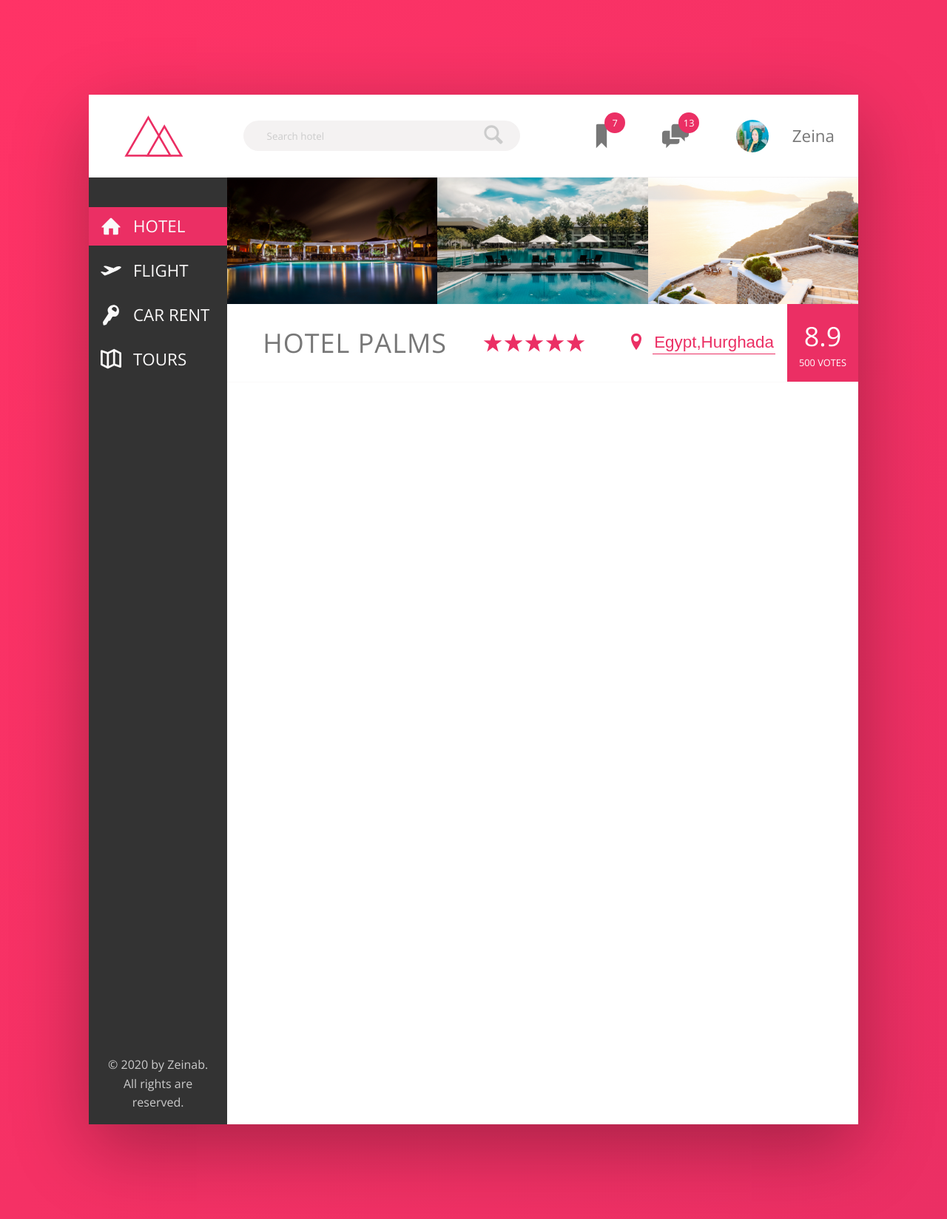
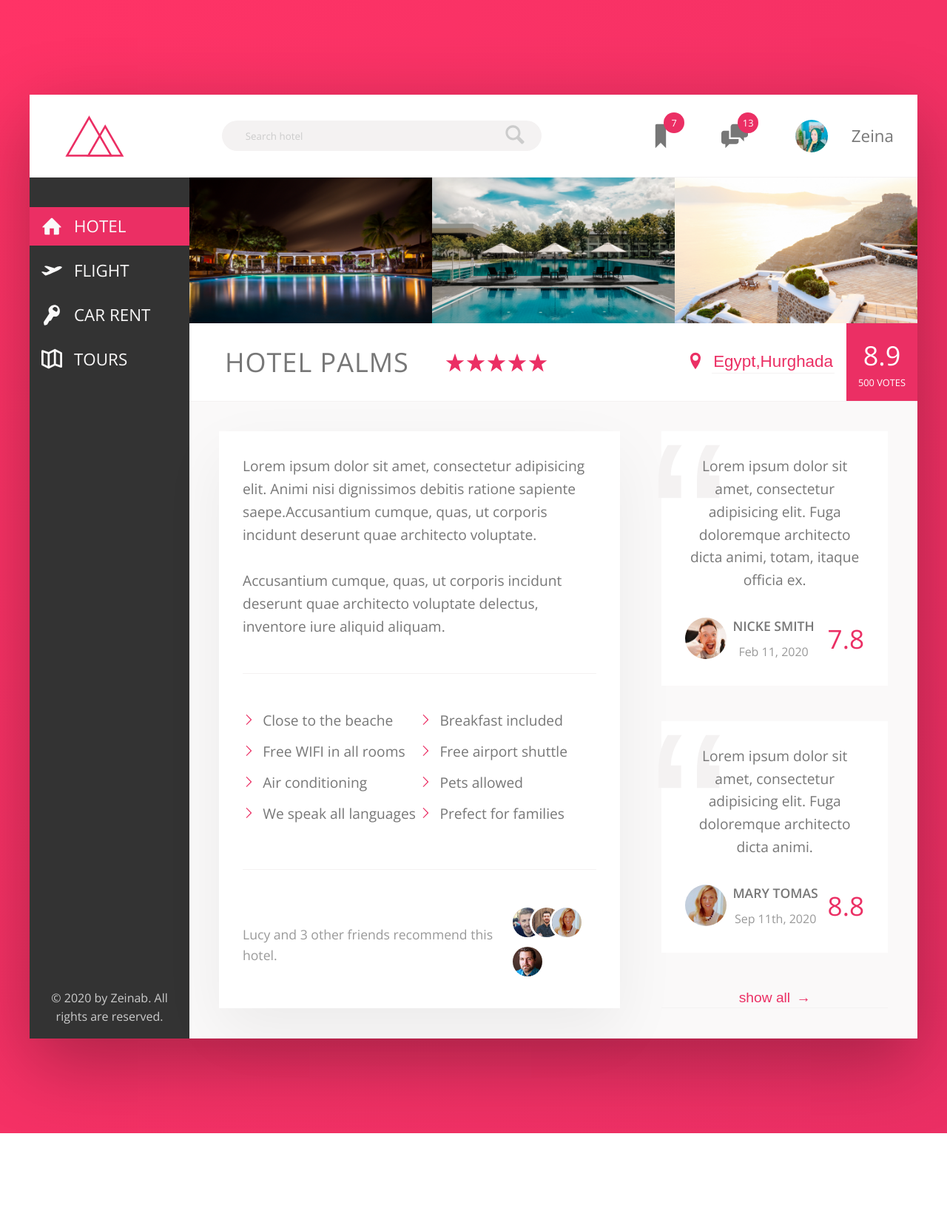
Before and after one commit to zeinamagdy/Trillo, a PHP site: page / in a window 1280 px wide. Shown: the whole page at 74% size. After the commit the page ends 1532 px from the top, so only its background shows below. Run offline with PHP 8.4, Linux system fonts and the light colour scheme.

Commit message:
review section

```diff
--- a/css/style.css
+++ b/css/style.css
@@ -9,8 +9,9 @@
   --color-grey-dark-1: #333;
   --color-grey-dark-2: #777;
   --color-grey-dark-3: #999;
-  --shadow-drak: 0 2rem 6rem rgba(0, 0, 0, 0.3)
-; }
+  --shadow-drak: 0 2rem 6rem rgba(0, 0, 0, 0.3);
+  --shadow-light: 0 2rem 5rem rgba(0,0,0,.06);
+  --line:1px solid var(--color-grey-light-2); }
 
 * {
   margin: 0;
@@ -36,7 +37,7 @@ body {
   min-height: 100vh; }
 
 .container {
-  max-width: 65rem;
+  max-width: 75rem;
   margin: 8rem auto;
   background-color: var(--color-grey-light-1);
   box-shadow: var(--shadow-drak);
@@ -46,7 +47,7 @@ body {
   font-size: 1.4rem;
   height: 7rem;
   background-color: #fff;
-  border-bottom: 1px solid var(--color-grey-light-2);
+  border-bottom: var(--line);
   display: flex;
   justify-content: space-between;
   align-items: center; }
@@ -57,7 +58,6 @@ body {
 .sidebar {
   background-color: var(--color-grey-dark-1);
   flex: 0 0 18%;
-  height: 80rem;
   display: flex;
   flex-direction: column;
   justify-content: space-between; }
@@ -65,6 +65,26 @@ body {
 .hotel-view {
   background-color: #fff;
   flex: 1; }
+
+.details {
+  font-size: 1.2rem;
+  display: flex;
+  padding: 2.5rem;
+  background-color: var(--color-grey-light-1);
+  border-bottom: var(--line); }
+
+.description {
+  background-color: #fff;
+  box-shadow: var(--shadow-light);
+  padding: 2rem;
+  flex: 0 0 60%;
+  margin-right: 3.5rem; }
+
+.user-review {
+  flex: 1;
+  display: flex;
+  flex-direction: column;
+  text-align: center; }
 
 .logo {
   height: 3.5rem;
@@ -197,7 +217,7 @@ body {
 .overview {
   display: flex;
   align-items: center;
-  border-bottom: 1px solid var(--color-grey-light-1); }
+  border-bottom: var(--line); }
   .overview__heading {
     font-size: 2.25rem;
     font-weight: 300;
@@ -239,14 +259,19 @@ body {
   border: none;
   color: var(--color-Primary);
   font-size: inherit;
-  border-bottom: 1px solid currentColor;
+  border-bottom: var(--line);
   padding: 2px;
   display: inline-block;
   background-color: transparent;
   cursor: pointer;
   transition: all 0.2s; }
+  .btn-inline span {
+    margin-left: 3px;
+    transition: margin-left .2s; }
   .btn-inline:hover {
-    color: var(--color-grey-light-1S); }
+    color: var(--color-grey-dark-1); }
+    .btn-inline:hover span {
+      margin-left: 8px; }
   .btn-inline:focus {
     border: none;
     animation: plusate 1s infinite; }
@@ -261,3 +286,88 @@ body {
   100% {
     transform: scale(1);
     box-shadow: none; } }
+
+.paragraph:not(:last-of-type) {
+  margin-bottom: 2rem; }
+
+.list {
+  list-style: none;
+  margin: 3rem 0;
+  padding: 3rem 0;
+  border-top: var(--line);
+  border-bottom: var(--line);
+  display: flex;
+  flex-wrap: wrap; }
+  .list__item {
+    flex: 0 0 50%;
+    margin-bottom: .7rem; }
+  .list__item::before {
+    content: "";
+    width: 1rem;
+    height: 1rem;
+    margin-right: .7rem;
+    display: inline-block;
+    background-color: var(--color-Primary);
+    mask-image: url(../img/chevron-thin-right.svg);
+    -webkit-mask-image: url(../img/chevron-thin-right.svg);
+    mask-size: cover;
+    -webkit-mask-size: cover; }
+
+.recommend {
+  font-size: 1.1rem;
+  color: var(--color-grey-dark-3);
+  display: flex;
+  align-items: center; }
+  .recommend__count {
+    margin-right: auto; }
+  .recommend__photo {
+    box-sizing: content-box;
+    height: 2.5rem;
+    width: 2.5rem;
+    border-radius: 50%;
+    border: 3px solid #fff; }
+    .recommend__photo:not(:last-child) {
+      margin-right: -1.5rem; }
+
+.review {
+  background-color: #fff;
+  box-shadow: var(--shadow-ligh);
+  padding: 2rem;
+  margin-bottom: 3rem;
+  position: relative; }
+  .review__text {
+    margin-bottom: 2rem;
+    position: relative;
+    z-index: 10;
+    overflow: hidden; }
+  .review__user {
+    display: flex;
+    align-items: center; }
+  .review__user-box {
+    margin-right: auto; }
+  .review__photo {
+    height: 3.5rem;
+    width: 3.5rem;
+    border-radius: 50%;
+    margin-right: .5rem; }
+  .review__user-name {
+    font-size: 1.1rem;
+    font-weight: 600;
+    text-transform: uppercase;
+    margin-bottom: .6rem; }
+  .review__user-date {
+    font-size: 1rem;
+    color: var(--color-grey-dark-3); }
+  .review__rating {
+    color: var(--color-Primary);
+    font-size: 2.2rem;
+    font-weight: 300; }
+  .review::before {
+    content: "\201C";
+    position: absolute;
+    top: -8rem;
+    left: -1rem;
+    font-size: 20rem;
+    color: var(--color-grey-light-2);
+    font-family: sans-serif;
+    z-index: 1; }
--- a/index.html
+++ b/index.html
@@ -133,6 +133,70 @@
                         <div class="overview__rating-count">500 votes</div>
                     </div>
                 </div>
+                <div class="details">
+                    <div class="description">
+                        <p class="paragraph">
+                            Lorem ipsum dolor sit amet, consectetur adipisicing elit. Animi nisi dignissimos debitis
+                            ratione sapiente saepe.Accusantium cumque, quas, ut corporis incidunt deserunt quae
+                            architecto voluptate.
+                        </p>
+                        <p class="paragraph">
+                            Accusantium cumque, quas, ut corporis incidunt deserunt quae architecto voluptate delectus,
+                            inventore iure aliquid aliquam.
+                        </p>
+                        <ul class="list">
+                            <li class="list__item">Close to the beache</li>
+                            <li class="list__item">Breakfast included</li>
+                            <li class="list__item">Free WIFI in all rooms</li>
+                            <li class="list__item">Free airport shuttle</li>
+                            <li class="list__item">Air conditioning</li>
+                            <li class="list__item">Pets allowed</li>
+                            <li class="list__item">We speak all languages</li>
+                            <li class="list__item">Prefect for families</li>
+                        </ul>
+                        <div class="recommend">
+                            <p class="recommend__count">
+                                Lucy and 3 other friends recommend this hotel.
+                            </p>
+                            <div class="recommend__friends">
+                                <img src="img/user-3.jpg" alt="image friend" class="recommend__photo">
+                                <img src="img/user-4.jpg" alt="image friend" class="recommend__photo">
+                                <img src="img/user-2.jpg" alt="image friend" class="recommend__photo">
+                                <img src="img/user-5.jpg" alt="image friend" class="recommend__photo">
+                            </div>
+                        </div>
+                    </div>
+                    <div class="user-review">
+                        <figure class="review">
+                            <blockquote class="review__text">
+                                Lorem ipsum dolor sit amet, consectetur adipisicing elit. Fuga doloremque architecto
+                                dicta animi, totam, itaque officia ex.
+                            </blockquote>
+                            <figcaption class="review__user">
+                                <img src="img/user-1.jpg" alt="user1" class="review__photo">
+                                <div class="review__user-box">
+                                    <p class="review__user-name">Nicke Smith</p>
+                                    <p class="review__user-date">Feb 11, 2020</p>
+                                </div>
+                                <div class="review__rating">7.8</div>
+                            </figcaption>
+                        </figure>
+                        <figure class="review">
+                            <blockquote class="review__text">
+                                Lorem ipsum dolor sit amet, consectetur adipisicing elit. Fuga doloremque architecto
+                                dicta
+                                animi. </blockquote>
+                            <figcaption class="review__user">
+                                <img src="img/user-2.jpg" alt="user2" class="review__photo">
+                                <div class="review__user-box">
+                                    <p class="review__user-name">Mary Tomas</p>
+                                    <p class="review__user-date">Sep 11th, 2020</p>
+                                </div>
+                                <div class="review__rating">8.8</div>
+                            </figcaption>
+                        </figure>
+                        <button class="btn-inline">show all <span>&rarr;</span></button>
+                    </div>
             </main>
         </div>
     </div>
--- a/sass/_base.scss
+++ b/sass/_base.scss
@@ -11,7 +11,9 @@
   --color-grey-dark-1: #333;
   --color-grey-dark-2: #777;
   --color-grey-dark-3: #999;
-  --shadow-drak: 0 2rem 6rem rgba(0, 0, 0, 0.3)
+  --shadow-drak: 0 2rem 6rem rgba(0, 0, 0, 0.3);
+  --shadow-light: 0 2rem 5rem rgba(0,0,0,.06);
+  --line:1px solid var(--color-grey-light-2);
 }
 
 * {
--- a/sass/_components.scss
+++ b/sass/_components.scss
@@ -169,7 +169,7 @@
 .overview {
   display: flex;
   align-items: center;
-  border-bottom: 1px solid var(--color-grey-light-1);
+  border-bottom: var(--line);
 
   &__heading {
     font-size: 2.25rem;
@@ -222,15 +222,22 @@
   border: none;
   color: var(--color-Primary);
   font-size: inherit;
-  border-bottom: 1px solid currentColor;
+  border-bottom: var(--line);
   padding: 2px;
   display: inline-block;
   background-color: transparent;
   cursor: pointer;
   transition: all 0.2s;
+    & span{
+      margin-left: 3px;
+      transition:  margin-left .2s;
+    }
 
   &:hover {
-    color: var(--color-grey-light-1S);
+    color: var(--color-grey-dark-1);
+    & span{
+      margin-left: 8px;
+    }
   }
   &:focus {
     border: none;
@@ -251,3 +258,112 @@
     box-shadow: none;
   }
 }
+//pharagraph
+.paragraph:not(:last-of-type){
+  margin-bottom:2rem ;
+}
+//list
+.list{
+  list-style: none;
+  margin:3rem 0;
+  padding: 3rem 0;
+  border-top: var(--line);
+  border-bottom: var(--line);
+  display: flex;
+  flex-wrap: wrap;
+  &__item{
+      flex: 0 0 50%;
+      margin-bottom: .7rem;
+  }
+  &__item::before{
+      content: "";
+      width: 1rem;
+      height:1rem;
+      margin-right: .7rem;
+      display: inline-block;
+      background-color: var(--color-Primary);
+      mask-image: url(../img/chevron-thin-right.svg);
+      -webkit-mask-image: url(../img/chevron-thin-right.svg);
+      mask-size: cover;
+      -webkit-mask-size: cover;
+  }
+}
+// recommend
+.recommend{
+  font-size: 1.1rem;
+  color: var(--color-grey-dark-3);
+  display: flex;
+  align-items: center;
+  &__count{
+      margin-right: auto;
+  }
+  &__friends{
+
+  }
+  &__photo{
+      box-sizing: content-box;
+      height: 2.5rem;
+      width: 2.5rem;
+      border-radius: 50%;
+      border: 3px solid #fff;
+
+
+      &:not(:last-child){
+          margin-right: -1.5rem;
+      }
+  }
+}
+// review
+.review{
+  background-color: #fff;
+  box-shadow: var( --shadow-ligh);
+  padding: 2rem;
+  margin-bottom: 3rem;
+  position: relative;
+
+  &__text{
+    margin-bottom: 2rem;
+    position: relative;
+    z-index: 10;
+    overflow: hidden;
+  }
+  &__user{
+    display: flex;
+    align-items: center;
+  }
+  &__user-box{
+    margin-right: auto;
+  }
+  &__photo{
+    height: 3.5rem;
+    width: 3.5rem;
+    border-radius: 50%;
+    margin-right: .5rem;
+  }
+  &__user-name{
+    font-size: 1.1rem;
+    font-weight: 600;
+    text-transform: uppercase;
+    margin-bottom: .6rem;
+
+  }
+  &__user-date{
+    font-size: 1rem;
+    color: var(--color-grey-dark-3);
+  }
+  &__rating{
+    color: var(--color-Primary);
+    font-size: 2.2rem;
+    font-weight: 300;
+  }
+  &::before{
+    content: "\201C";
+    position: absolute;
+    top:-8rem;
+    left:-1rem;
+    font-size: 20rem;
+    color: var(--color-grey-light-2);
+    font-family: sans-serif;
+    z-index: 1;
+  }
+}
--- a/sass/_layout.scss
+++ b/sass/_layout.scss
@@ -1,29 +1,25 @@
 .container {
-  max-width: 65rem;
-  margin: 8rem auto;
-  background-color: var(--color-grey-light-1);
-  box-shadow: var(--shadow-drak);
-  min-height: 50rem;
+    max-width: 75rem;
+    margin: 8rem auto;
+    background-color: var(--color-grey-light-1);
+    box-shadow: var(--shadow-drak);
+    min-height: 50rem;
 }
 .header {
     font-size: 1.4rem;
     height: 7rem;
     background-color: #fff;
-    border-bottom:1px solid  var(--color-grey-light-2);
+    border-bottom: var(--line);
     display: flex;
     justify-content: space-between;
     align-items: center;
-
 }
-.content{
+.content {
     display: flex;
 }
 .sidebar {
     background-color: var(--color-grey-dark-1);
     flex: 0 0 18%;
-
-    height:80rem;
-
     display: flex;
     flex-direction: column;
     justify-content: space-between;
@@ -32,3 +28,23 @@
     background-color: #fff;
     flex: 1;
 }
+.details {
+    font-size: 1.2rem;
+    display: flex;
+    padding: 2.5rem;
+    background-color: var(--color-grey-light-1);
+    border-bottom: var(--line);
+}
+.description {
+    background-color: #fff;
+    box-shadow: var(--shadow-light);
+    padding: 2rem;
+    flex: 0 0 60%;
+    margin-right: 3.5rem;
+}
+.user-review {
+    flex: 1;
+    display: flex;
+    flex-direction: column;
+    text-align: center;
+}
```
Also changed, not shown: img/text.txt (deleted, +0 -17 lines).
